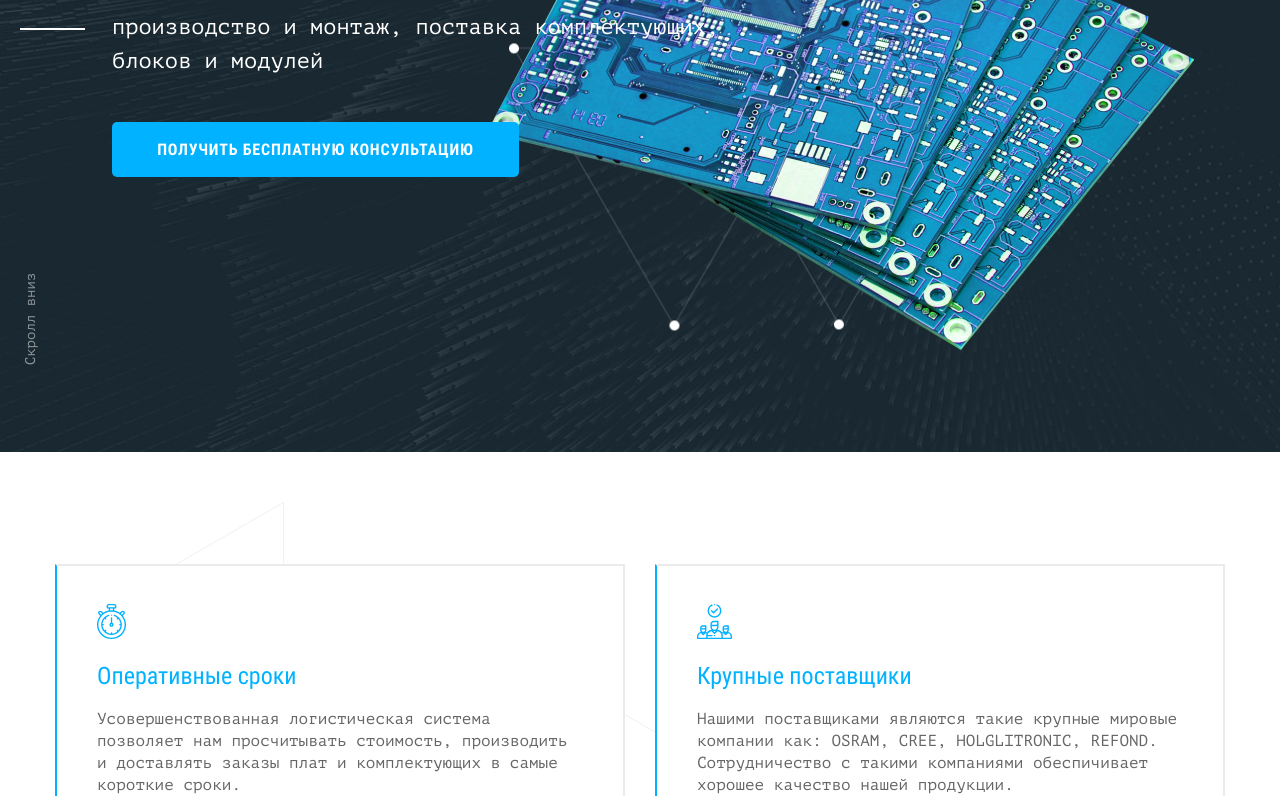
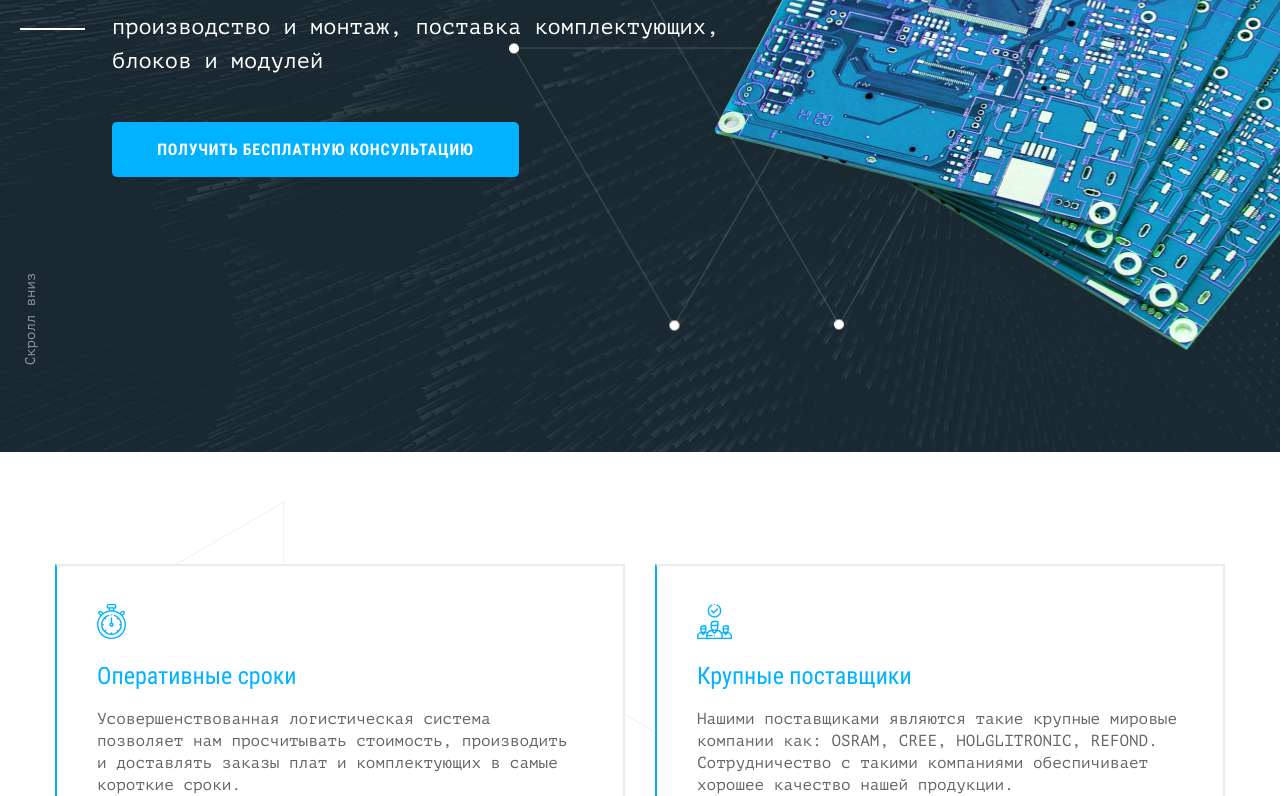
Before and after one commit to vi-nastya/smart-device, a plain HTML site: page build/index.html in a window 1280 px wide. Shown: the part 426-1222 px from the top of the page. Drawn offline with Linux system fonts and the light colour scheme.

Commit message:
Fixes intro background (desktop)

```diff
--- a/source/sass/blocks/page-header.scss
+++ b/source/sass/blocks/page-header.scss
@@ -7,7 +7,7 @@
   background-image: url("../img/header/intro-desktop@1x.png"), url("../img/header/header-triangles-desktop@1x.png"), url("../img/header/header-bg-desktop@1x.png");
   background-size: auto, cover, cover;
   background-repeat: no-repeat;
-  background-position: 85% 72%, 85% 72%, 0 0;
+  background-position: calc(50% + 427px) 72%, 85% 72%, 0 0;
 
   @media (min-resolution: $retina-dpi), (min-resolution: $retina-dppx) {
     background-image: url("../img/header/intro-desktop@2x.png"), url("../img/header/header-triangles-desktop@2x.png"), url("../img/header/header-bg-desktop@2x.png");
```
Also changed, not shown: build/css/style.min.css, 1 other file.
